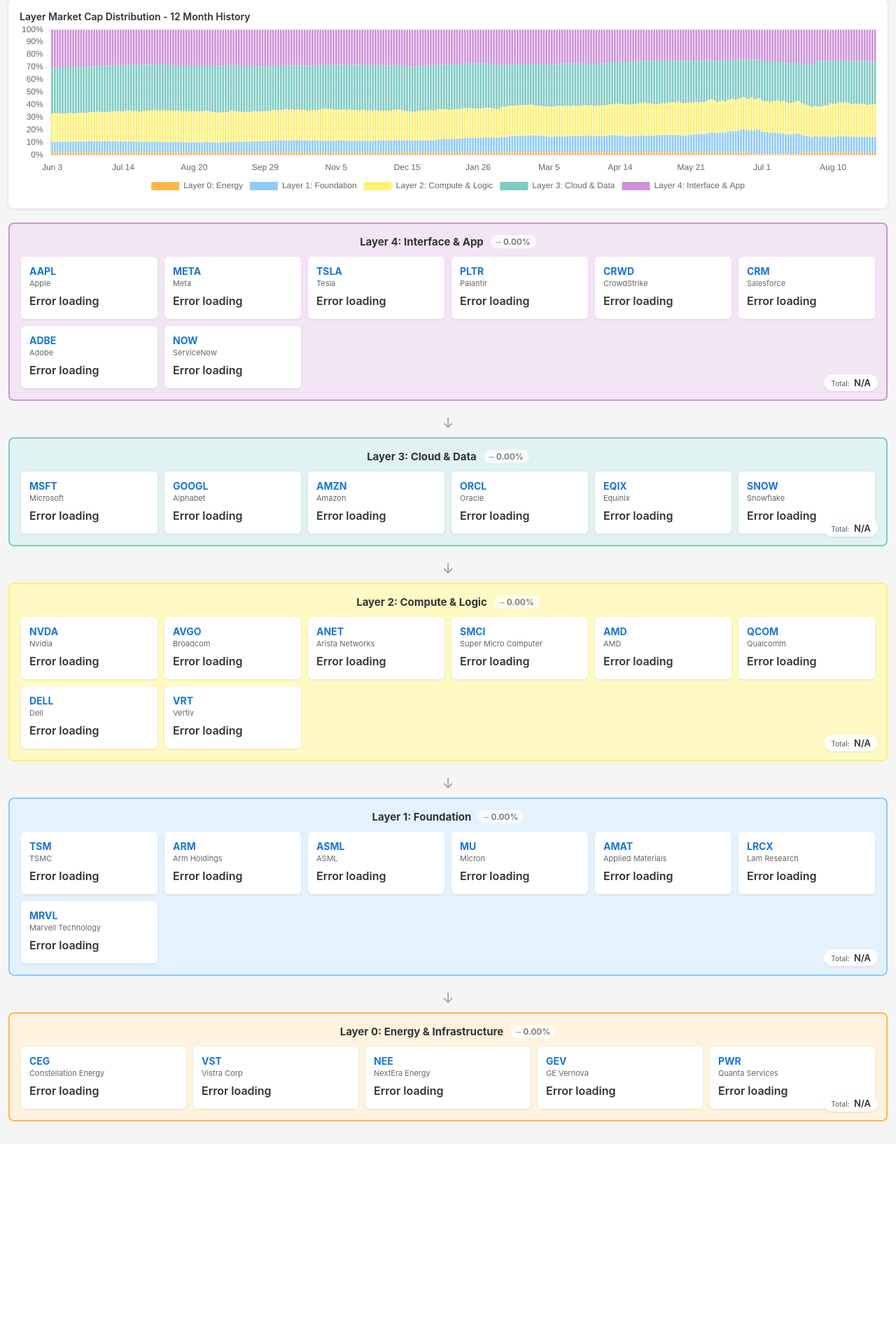
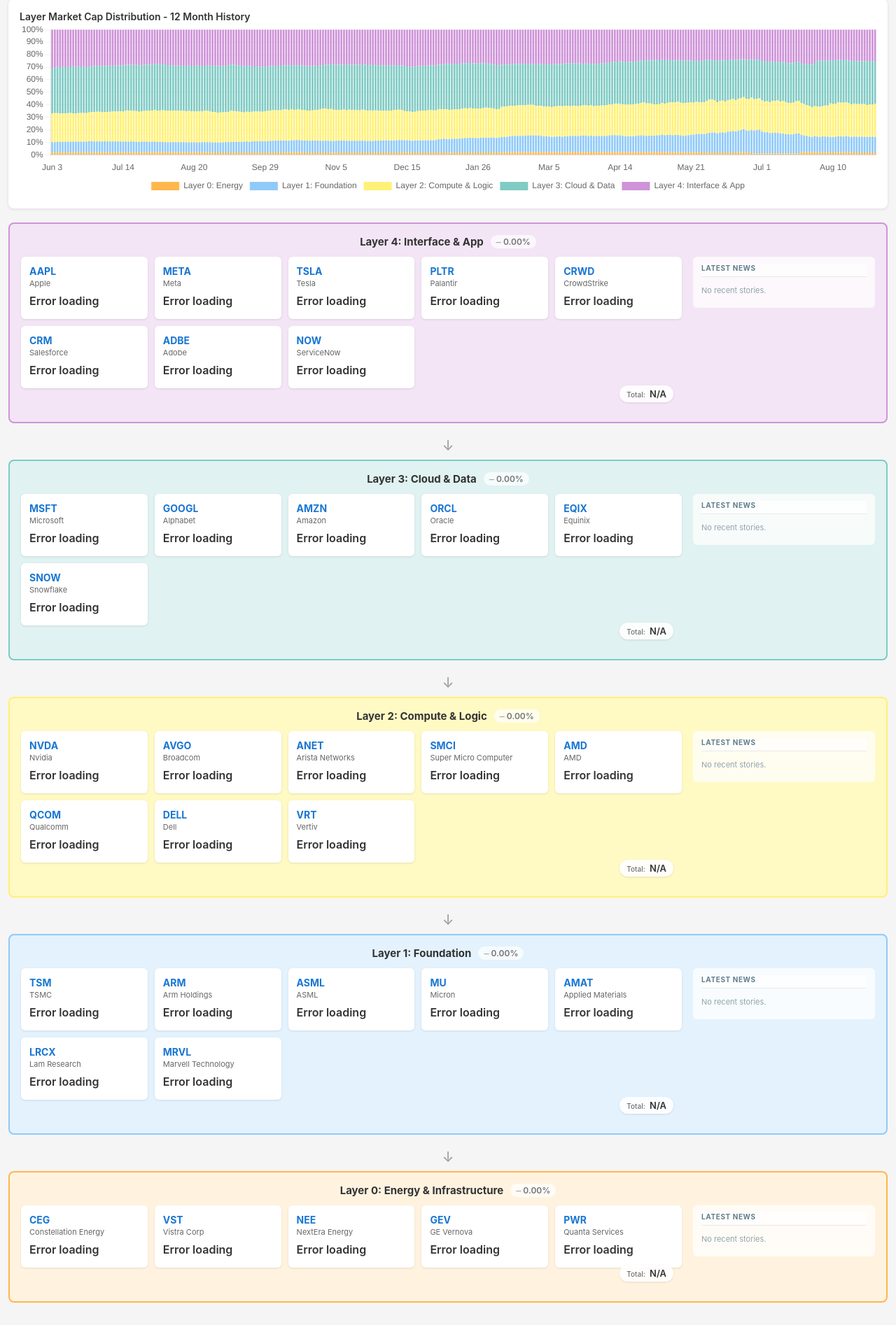
Before and after one commit to mjbernaski/AI-Stock-Stack, a Flask app: page / in a window 1280 px wide. Shown: the part 599-2493 px from the top of the page at 70% size. Before the commit the page ends 2202 px from the top, so only its background shows below. Run offline with Flask 3, Linux system fonts and the light colour scheme; data that the repository does not hold is empty.

Commit message:
Show layer news in a right sidebar beside each layer
Each layer gets its own "Latest News" column listing the most recent stories
for the stocks in that layer, newest first, linking straight to the article.

Two layout details worth noting:
- layer-total was absolutely positioned against .layer, which would have put it
  under the new sidebar; it now anchors to the stock column instead.
- The sidebar is height-capped and scrolls internally. Without the cap a long
  news list stretched the layer to roughly 600px, leaving dead space beside the
  cards.

Stories naming several companies in one layer arrive once per ticker, so the
sidebar dedupes across tickers using the same normalized-headline-prefix rule
as news.py. Mag 7 mode filters the sidebar along with the cards.

Co-Authored-By: Claude Opus 5 (1M context) <noreply@anthropic.com>
Claude-Session: https://claude.ai/code/session_0163chJHc36Eyrfbma5omzD6

```diff
--- a/templates/index.html
+++ b/templates/index.html
@@ -261,6 +261,103 @@
             border-radius: 8px;
             border: 2px solid;
             position: relative;
+        }
+
+        .layer-body {
+            display: flex;
+            gap: 16px;
+            align-items: flex-start;
+        }
+
+        /* min-width:0 lets the grid shrink instead of overflowing the flex row. */
+        .layer-main {
+            flex: 1;
+            min-width: 0;
+            position: relative;
+            padding-bottom: 32px;
+        }
+
+        .layer-news {
+            width: 260px;
+            flex-shrink: 0;
+            background: rgba(255, 255, 255, 0.75);
+            border-radius: 6px;
+            padding: 10px 12px;
+            /* Capped so a long news list can't stretch the layer into dead space. */
+            max-height: 320px;
+            overflow-y: auto;
+        }
+
+        .layer-news-title {
+            position: sticky;
+            top: 0;
+            background: inherit;
+            font-size: 10px;
+            font-weight: 700;
+            letter-spacing: 0.06em;
+            text-transform: uppercase;
+            color: #607d8b;
+            padding-bottom: 6px;
+            border-bottom: 1px solid rgba(0,0,0,0.08);
+            margin-bottom: 4px;
+        }
+
+        .layer-news-item {
+            display: block;
+            padding: 7px 0;
+            border-bottom: 1px solid rgba(0,0,0,0.06);
+            text-decoration: none;
+            color: inherit;
+        }
+
+        .layer-news-item:last-child {
+            border-bottom: none;
+        }
+
+        .layer-news-item:hover .layer-news-headline {
+            text-decoration: underline;
+        }
+
+        .layer-news-ticker {
+            display: inline-block;
+            font-size: 9px;
+            font-weight: 700;
+            color: #fff;
+            background: #546e7a;
+            border-radius: 3px;
+            padding: 1px 4px;
+            margin-right: 5px;
+            vertical-align: 1px;
+        }
+
+        .layer-news-headline {
+            font-size: 11.5px;
+            font-weight: 600;
+            color: #1a237e;
+            line-height: 1.35;
+        }
+
+        .layer-news-meta {
+            display: block;
+            font-size: 9.5px;
+            color: #90a4ae;
+            margin-top: 3px;
+        }
+
+        .layer-news-empty {
+            font-size: 11px;
+            color: #90a4ae;
+            padding: 8px 0;
+        }
+
+        @media (max-width: 900px) {
+            .layer-body {
+                flex-direction: column;
+            }
+
+            .layer-news {
+                width: auto;
+            }
         }
 
         .layer-total {
@@ -1270,10 +1367,15 @@
                             ${layer.title}
                             ${layerIndexHtml}
                         </h2>
-                        <div class="stock-grid">
-                            ${stocks.map(stock => renderStockCard(stock)).join('')}
+                        <div class="layer-body">
+                            <div class="layer-main">
+                                <div class="stock-grid">
+                                    ${stocks.map(stock => renderStockCard(stock)).join('')}
+                                </div>
+                                ${layerTotalHtml}
+                            </div>
+                            ${renderLayerNews(stocks)}
                         </div>
-                        ${layerTotalHtml}
                     </div>
                 `;
 
@@ -1283,6 +1385,58 @@
             });
 
             content.innerHTML = html;
+        }
+
+        const LAYER_NEWS_LIMIT = 8;
+
+        // A story naming several companies in one layer arrives once per ticker;
+        // mirrors dedupe_key() in news.py so the sidebar shows it a single time.
+        function dedupeKey(title) {
+            return stripOutlet(title).toLowerCase().replace(/[^a-z0-9]/g, '').slice(0, 50);
+        }
+
+        // Headlines carry an outlet suffix ("... - Reuters"); the source is shown
+        // separately, so strip it rather than repeating it in cramped space.
+        function stripOutlet(title) {
+            const cut = title.lastIndexOf(' - ');
+            return cut > 30 ? title.slice(0, cut) : title;
+        }
+
+        function renderLayerNews(stocks) {
+            const items = [];
+            stocks.forEach(stock => {
+                const entry = newsByTicker[stock.ticker];
+                if (!entry || !entry.articles) return;
+                entry.articles.forEach(article => items.push({ ticker: stock.ticker, article }));
+            });
+
+            items.sort((a, b) =>
+                new Date(b.article.publishedDate || 0) - new Date(a.article.publishedDate || 0));
+
+            const seen = new Set();
+            const unique = items.filter(({ article }) => {
+                const key = dedupeKey(article.title);
+                if (seen.has(key)) return false;
+                seen.add(key);
+                return true;
+            });
+
+            const body = unique.length
+                ? unique.slice(0, LAYER_NEWS_LIMIT).map(({ ticker, article }) => `
+                    <a class="layer-news-item" href="${escapeHtml(article.url)}" target="_blank" rel="noopener noreferrer">
+                        <span class="layer-news-ticker">${escapeHtml(ticker)}</span>
+                        <span class="layer-news-headline">${escapeHtml(stripOutlet(article.title))}</span>
+                        <span class="layer-news-meta">${escapeHtml(article.source)}${article.publishedDate ? ' &middot; ' + escapeHtml(formatNewsDate(article.publishedDate)) : ''}</span>
+                    </a>
+                `).join('')
+                : '<div class="layer-news-empty">No recent stories.</div>';
+
+            return `
+                <aside class="layer-news">
+                    <div class="layer-news-title">Latest News</div>
+                    ${body}
+                </aside>
+            `;
         }
 
         function renderStockCard(stock) {
```
